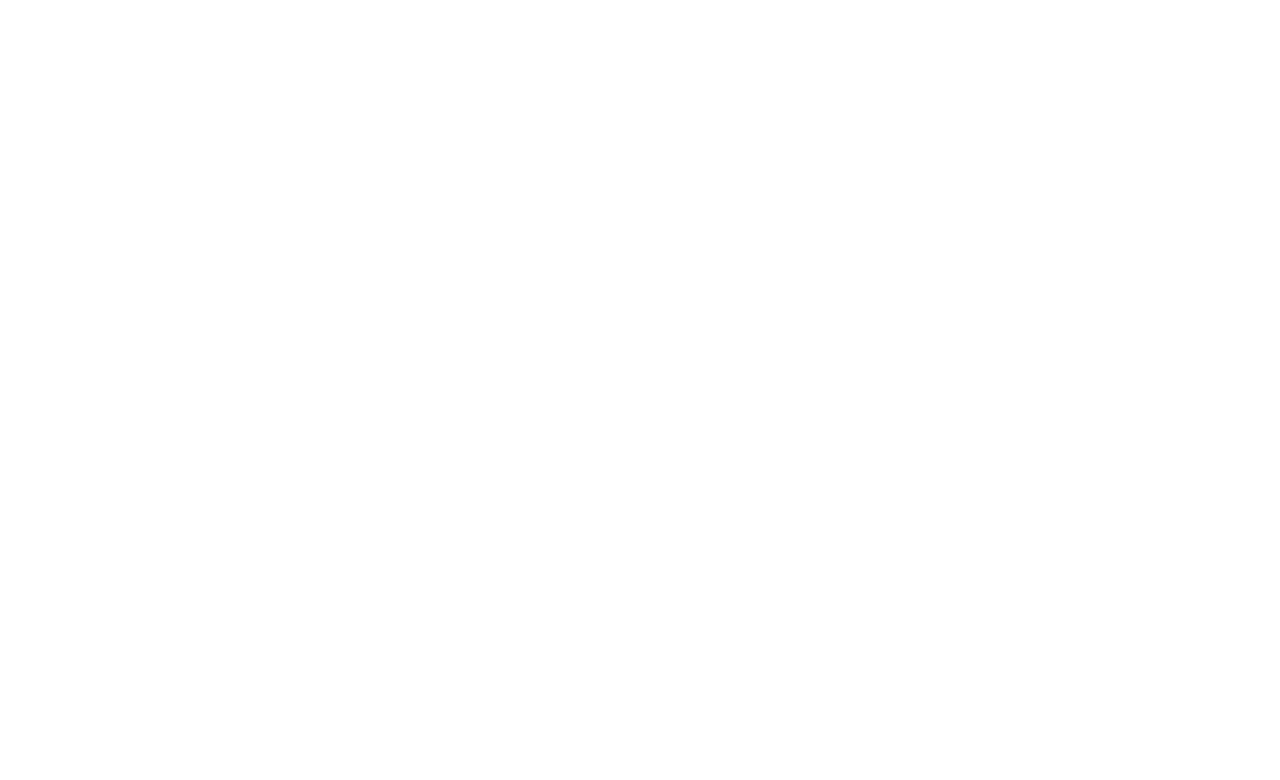
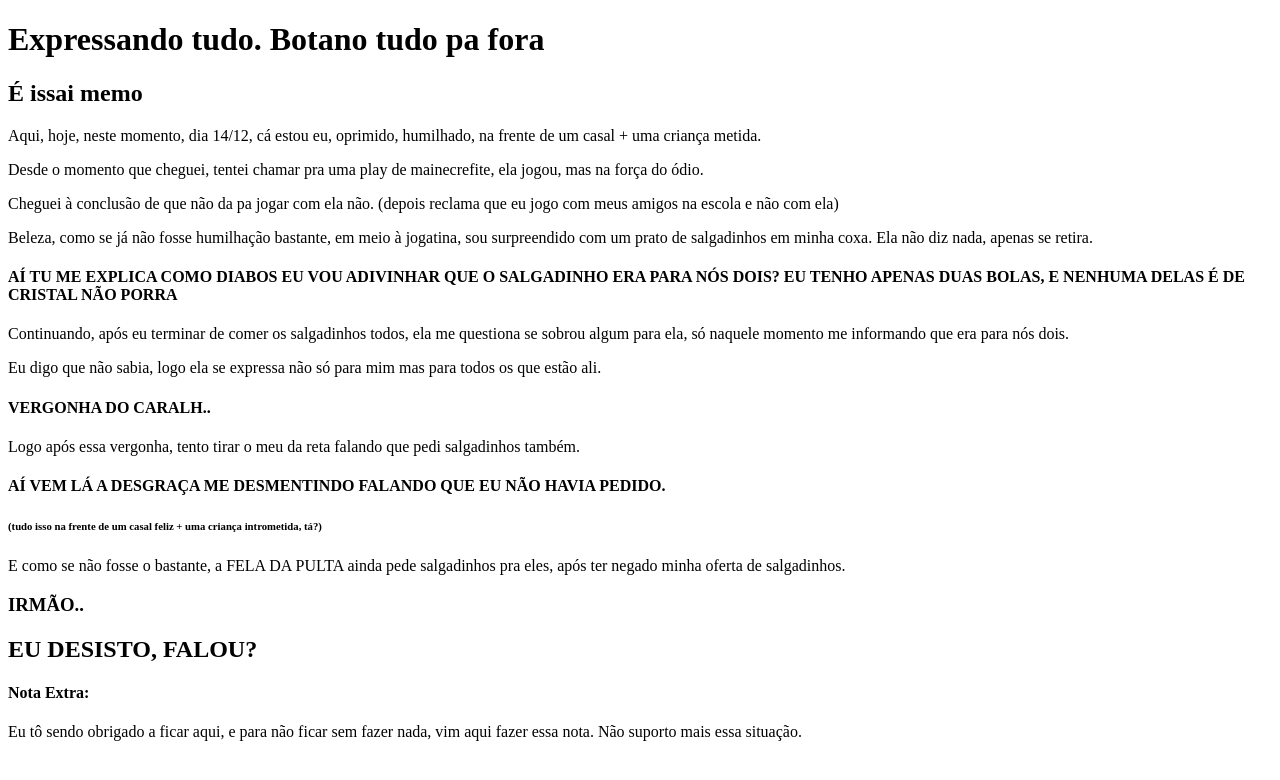
Before and after one commit to deivesss/ifome, a plain HTML site: page index.html in a window 1280 px wide. Drawn offline with Linux system fonts and the light colour scheme.

Commit message:
update index.html

```diff
--- a/index.html
+++ b/index.html
@@ -4,11 +4,28 @@
 <head>
   <meta charset="UTF-8">
   <meta name="viewport" content="width=device-width, initial-scale=1">
-  <title></title>
+  <title>Metendo o Loko pt.1 (14/12)</title>
 </head>
 
 <body>
-
+  <h1>Expressando tudo. Botano tudo pa fora</h1>
+  <h2>É issai memo</h2>
+  <p>Aqui, hoje, neste momento, dia 14/12, cá estou eu, oprimido, humilhado, na frente de um casal + uma criança metida.</p>
+  <p>Desde o momento que cheguei, tentei chamar pra uma play de mainecrefite, ela jogou, mas na força do ódio.</p>
+  <p>Cheguei à conclusão de que não da pa jogar com ela não. (depois reclama que eu jogo com meus amigos na escola e não com ela)</p>
+  <p>Beleza, como se já não fosse humilhação bastante, em meio à jogatina, sou surpreendido com um prato de salgadinhos em minha coxa. Ela não diz nada, apenas se retira.</p>
+  <h4>AÍ TU ME EXPLICA COMO DIABOS EU VOU ADIVINHAR QUE O SALGADINHO ERA PARA NÓS DOIS? EU TENHO APENAS DUAS BOLAS, E NENHUMA DELAS É DE CRISTAL NÃO PORRA</h4>
+  <p>Continuando, após eu terminar de comer os salgadinhos todos, ela me questiona se sobrou algum para ela, só naquele momento me informando que era para nós dois.</p>
+  <p>Eu digo que não sabia, logo ela se expressa não só para mim mas para todos os que estão ali.</p>
+  <h4>VERGONHA DO CARALH..</h4>
+  <p>Logo após essa vergonha, tento tirar o meu da reta falando que pedi salgadinhos também.</p>
+  <h4>AÍ VEM LÁ A DESGRAÇA ME DESMENTINDO FALANDO QUE EU NÃO HAVIA PEDIDO.</h4>
+  <h6>(tudo isso na frente de um casal feliz + uma criança intrometida, tá?)</h6>
+  <p>E como se não fosse o bastante, a FELA DA PULTA ainda pede salgadinhos pra eles, após ter negado minha oferta de salgadinhos.</p>
+  <h3>IRMÃO..</h3>
+  <h2>EU DESISTO, FALOU?</h2>
+  <h4>Nota Extra:</h4>
+  <p>Eu tô sendo obrigado a ficar aqui, e para não ficar sem fazer nada, vim aqui fazer essa nota. Não suporto mais essa situação.</p>
 </body>
 
 </html>
```
